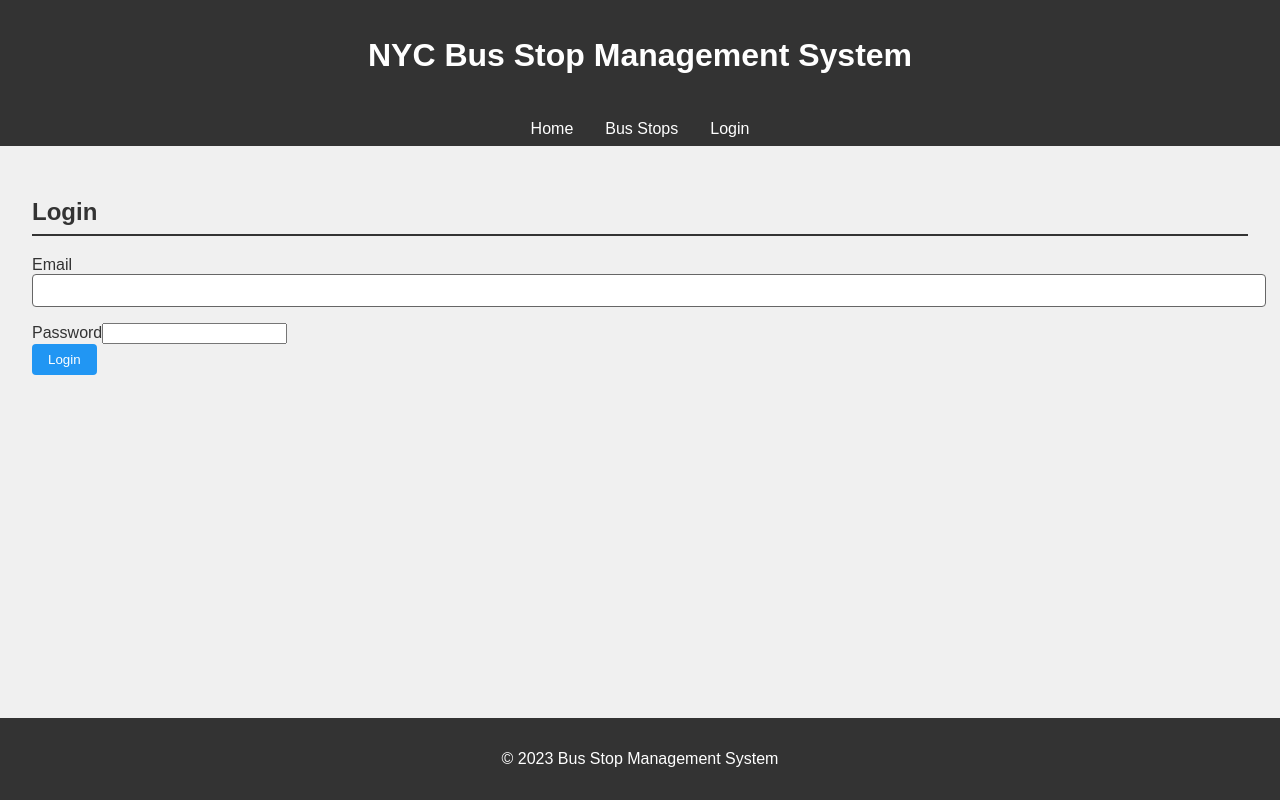
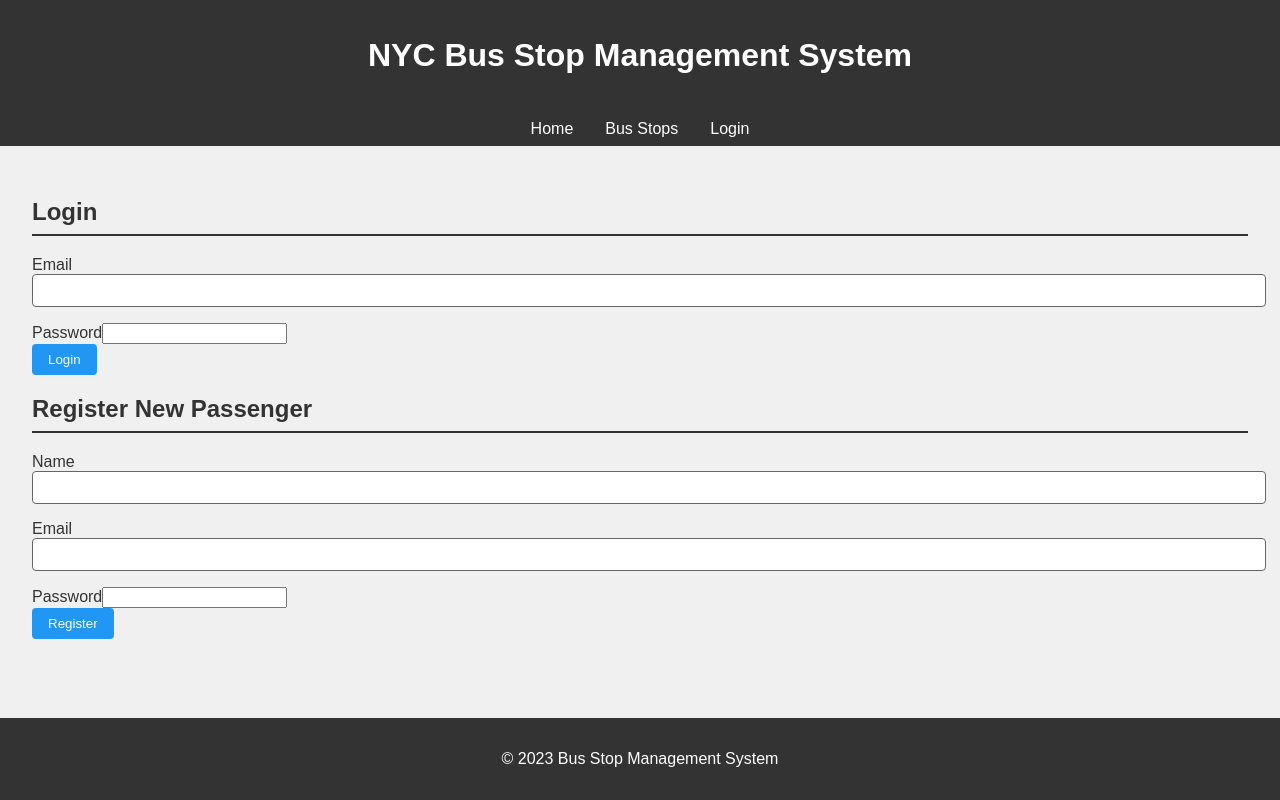
Before and after one commit to Kevklatman/bus_stops, a React (Create React App) app in the folder client/: page /login in a window 1280 px wide. Built offline with nearby package versions, Linux system fonts and the light colour scheme; no server answers.

Commit message:
new passenger form

```diff
--- a/client/src/components/App.js
+++ b/client/src/components/App.js
@@ -4,7 +4,7 @@ import Header from "./Header";
 import NavBar from "./NavBar";
 import Footer from "./Footer";
 import Home from "../pages/Home";
-import Login from "../pages/Login";
+import LoginAndRegister from "../pages/Login";
 import Profile from "../pages/Profile";
 import Favorites from "../pages/Favorites";
 import BusStops from "../pages/BusStops";
@@ -22,7 +22,7 @@ function App() {
           <main>
             <Switch>
               <Route exact path="/" component={Home} />
-              <Route path="/login" component={Login} />
+              <Route path="/login" component={LoginAndRegister} />
               <Route path="/profile" component={Profile} />
               <Route path="/favorites" component={Favorites} />
               <Route path="/bus-stops" component={BusStops} />
--- a/client/src/pages/Login.js
+++ b/client/src/pages/Login.js
@@ -9,17 +9,19 @@ const LoginSchema = Yup.object().shape({
   password: Yup.string().required("Required"),
 });
 
-function Login() {
+const RegisterSchema = Yup.object().shape({
+  name: Yup.string().required("Required"),
+  email: Yup.string().email("Invalid email").required("Required"),
+  password: Yup.string()
+    .min(6, "Password must be at least 6 characters")
+    .required("Required"),
+});
+
+function LoginAndRegister() {
   const { login } = useContext(UserContext);
   const history = useHistory();
 
-  return (
-    <div className="login">
-      <h2>Login</h2>
-      <Formik
-        initialValues={{ email: "", password: "" }}
-        validationSchema={LoginSchema}
-        onSubmit={async (values, { setSubmitting, setErrors }) => {
+  const handleLogin = async (values, { setSubmitting, setErrors }) => {
     try {
       const response = await fetch("/login", {
         method: "POST",
@@ -39,19 +41,56 @@ function Login() {
     } finally {
       setSubmitting(false);
     }
-        }}
+  };
+
+  const handleRegister = async (values, { setSubmitting, setErrors }) => {
+    try {
+      const response = await fetch("/passengers", {
+        method: "POST",
+        headers: {
+          "Content-Type": "application/json",
+        },
+        body: JSON.stringify(values),
+      });
+      if (!response.ok) {
+        throw new Error("Registration failed");
+      }
+      const userData = await response.json();
+      alert("Registration successful! Please log in.");
+      // Optionally, you can automatically log the user in here
+      // login(userData);
+      // history.push('/');
+    } catch (error) {
+      setErrors({ submit: error.message });
+    } finally {
+      setSubmitting(false);
+    }
+  };
+
+  return (
+    <div className="login-register">
+      <div className="login-form">
+        <h2>Login</h2>
+        <Formik
+          initialValues={{ email: "", password: "" }}
+          validationSchema={LoginSchema}
+          onSubmit={handleLogin}
         >
           {({ isSubmitting, errors }) => (
             <Form>
               <div>
-              <label htmlFor="email">Email</label>
-              <Field type="email" name="email" />
+                <label htmlFor="loginEmail">Email</label>
+                <Field type="email" name="email" id="loginEmail" />
                 <ErrorMessage name="email" component="div" className="error" />
               </div>
               <div>
-              <label htmlFor="password">Password</label>
-              <Field type="password" name="password" />
-              <ErrorMessage name="password" component="div" className="error" />
+                <label htmlFor="loginPassword">Password</label>
+                <Field type="password" name="password" id="loginPassword" />
+                <ErrorMessage
+                  name="password"
+                  component="div"
+                  className="error"
+                />
               </div>
               {errors.submit && <div className="error">{errors.submit}</div>}
               <button type="submit" disabled={isSubmitting}>
@@ -61,7 +100,45 @@ function Login() {
           )}
         </Formik>
       </div>
+
+      <div className="register-form">
+        <h2>Register New Passenger</h2>
+        <Formik
+          initialValues={{ name: "", email: "", password: "" }}
+          validationSchema={RegisterSchema}
+          onSubmit={handleRegister}
+        >
+          {({ isSubmitting, errors }) => (
+            <Form>
+              <div>
+                <label htmlFor="registerName">Name</label>
+                <Field type="text" name="name" id="registerName" />
+                <ErrorMessage name="name" component="div" className="error" />
+              </div>
+              <div>
+                <label htmlFor="registerEmail">Email</label>
+                <Field type="email" name="email" id="registerEmail" />
+                <ErrorMessage name="email" component="div" className="error" />
+              </div>
+              <div>
+                <label htmlFor="registerPassword">Password</label>
+                <Field type="password" name="password" id="registerPassword" />
+                <ErrorMessage
+                  name="password"
+                  component="div"
+                  className="error"
+                />
+              </div>
+              {errors.submit && <div className="error">{errors.submit}</div>}
+              <button type="submit" disabled={isSubmitting}>
+                {isSubmitting ? "Registering..." : "Register"}
+              </button>
+            </Form>
+          )}
+        </Formik>
+      </div>
+    </div>
   );
 }
 
-export default Login;
+export default LoginAndRegister;
```
Lines whose indentation alone changed are shown as unchanged.
